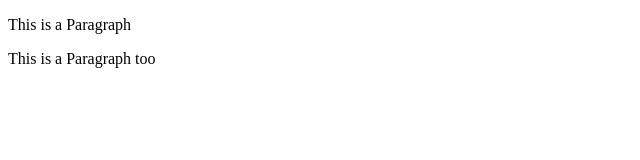
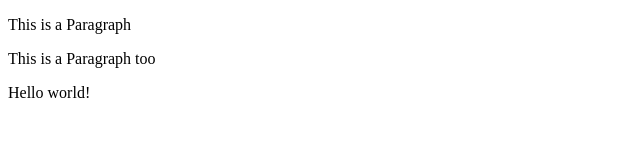
Before and after one commit to ShyamProto/git-test, a website: page index.html in a window 1280 px wide. Shown: the whole page, without its empty margins (0-640 px from the left). Drawn offline with Linux system fonts and the light colour scheme.

Commit message:
Using NPM

```diff
--- a/index.html
+++ b/index.html
@@ -9,5 +9,6 @@
 <body>
   <p>This is a Paragraph</p>
   <p>This is a Paragraph too</p>
+  <p>Hello world!</p>
 </body>
 </html>
```
Also changed, not shown: package.json (added, +24 -0 lines), 2 other files.
